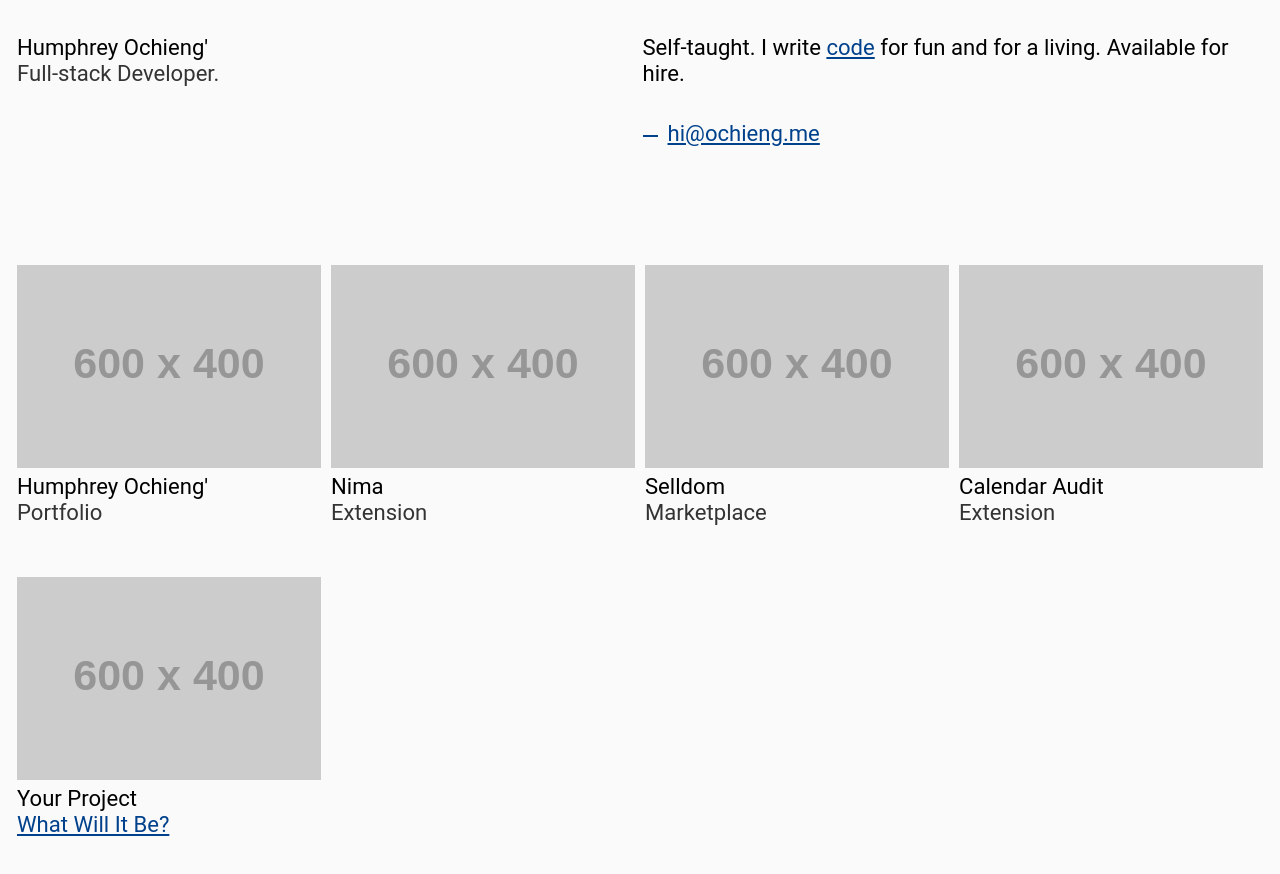
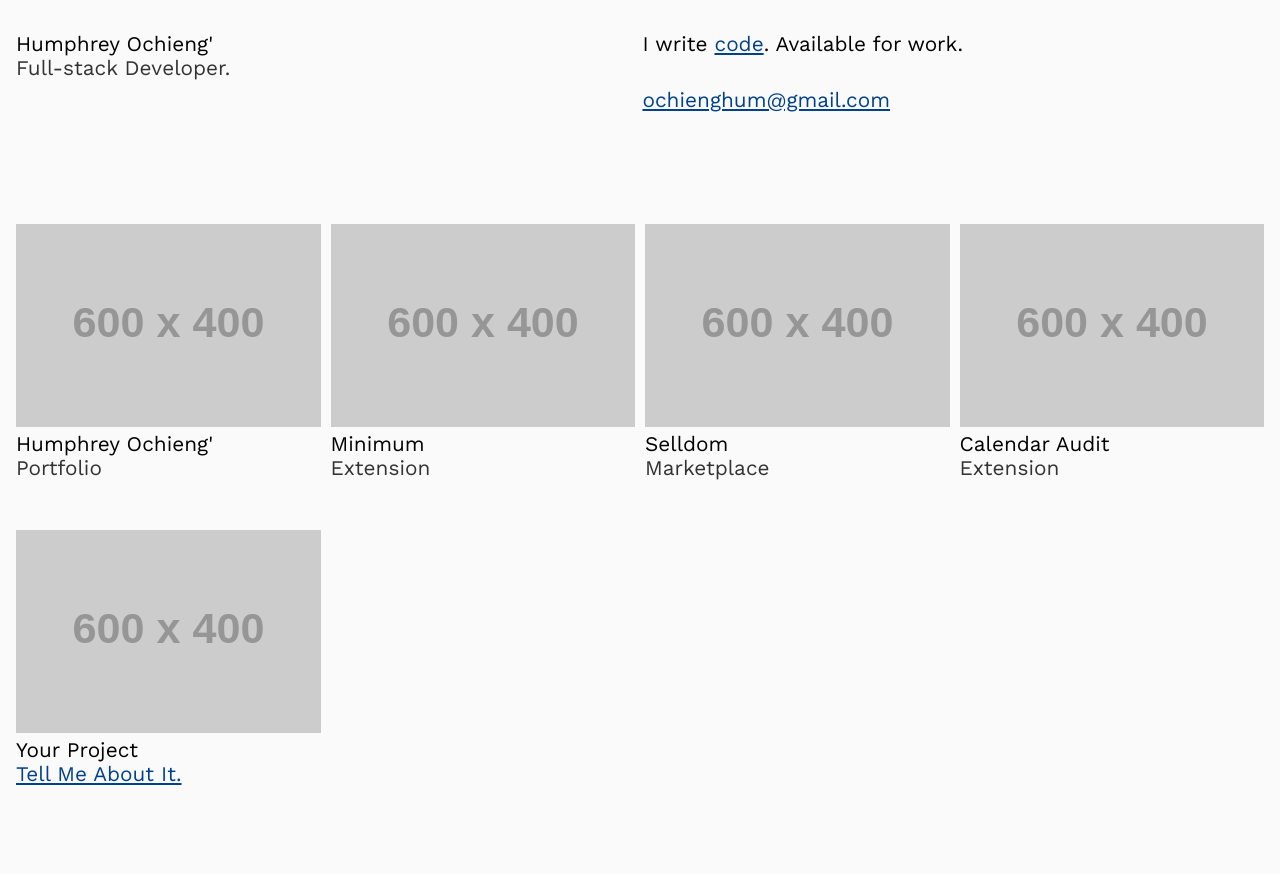
Before and after one commit to HumphreyOchieng/humphrey-ochieng, a plain HTML site: page index.html in a window 1280 px wide. After the commit the page ends 842 px from the top, so only its background shows below. Drawn offline with nearby package versions, Linux system fonts and the light colour scheme; placeholder pictures from the web are drawn by us.

Commit message:
Modify copy and typeface

```diff
--- a/index.html
+++ b/index.html
@@ -1,5 +1,5 @@
 <!DOCTYPE html>
-<html>
+<html lang="en">
 
 <head>
 	<!-- Global site tag (gtag.js) - Google Analytics -->
@@ -23,7 +23,8 @@
 	<link rel="manifest" href="site.webmanifest">
 
 	<script>document.write('<script src="http://' + (location.host || 'localhost').split(':')[0] + ':35729/livereload.js?snipver=1"></' + 'script>')</script>
-	<link type="text/css" rel="stylesheet" href="styles/main.css">
+	<link rel="stylesheet" href="https://fonts.googleapis.com/css?family=Work+Sans">
+	<link rel="stylesheet" href="styles/main.css">
 </head>
 
 <body>
@@ -33,9 +34,11 @@
 			<div class="header__subtitle">Full-stack Developer.</div>
 		</div>
 		<div class="about">
-			<p class="description">Self-taught. I write <a href="" class="link">code</a> for fun and for a living. Available for hire.</p>
+			<p class="description">
+				I write <a href="https://github.com/HumphreyOchieng" class="link">code</a>. Available for work.
+			</p>
 			<div class="contact">
-				<p><a href="mailto:ochienghum@gmail.com" class="link email">hi@ochieng.me</a></p>
+				<a href="mailto:ochienghum@gmail.com" class="link email">ochienghum@gmail.com</a>
 			</div>
 		</div>
 	</div>
@@ -50,7 +53,7 @@
 		<div class="project">
 			<img src="http://dummyimage.com/600x400/4d494d/686a82.gif&text=placeholder+image" alt="placeholder+image" class="project__image">
 			<div class="project__details">
-				<div class="project__title">Nima</div>
+				<div class="project__title">Minimum</div>
 				<div class="project__owner">Extension</div>
 			</div>
 		</div>
@@ -72,7 +75,7 @@
 			<img src="http://dummyimage.com/600x400/4d494d/686a82.gif&text=placeholder+image" alt="placeholder+image" class="project__image">
 			<div class="project__details">
 				<div class="project__title">Your Project</div>
-				<div class="project__owner"><a href="" class="link">What Will It Be?</a></div>
+				<div class="project__owner"><a href="" class="link">Tell Me About It.</a></div>
 			</div>
 		</div>
 	</div>
--- a/styles/main.css
+++ b/styles/main.css
@@ -5,8 +5,8 @@
 }
 
 html {
-	font-size: 17px;
-	font-family: Roboto;
+	font-size: 16px;
+	font-family: "Work Sans";
 }
 
 body {
@@ -50,19 +50,19 @@ body {
 	color: #00418c;
 }
 
-.email::before {
-	content: "";
-	background: #00418c;
-	width: 15px;
-	height: 2px;
-	margin-bottom: 4px;
-	margin-right: 10px;
-	display: inline-block;
-}
-
 .link:hover {
 	color: #000;
 }
+
+/* .email::before {
+	content: "";
+	background: #00418c;
+	width: 10px;
+	height: 2px;
+	margin-right: 5px;
+	margin-bottom: 4px;
+	display: inline-block;
+} */
 
 .work {
 	padding: 1rem 0;
```
